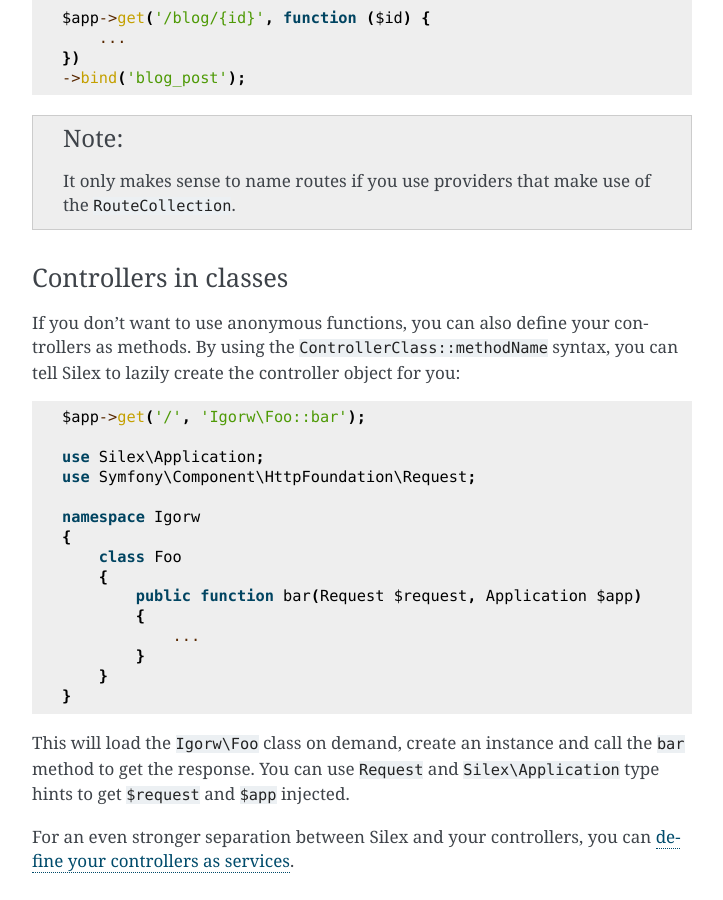
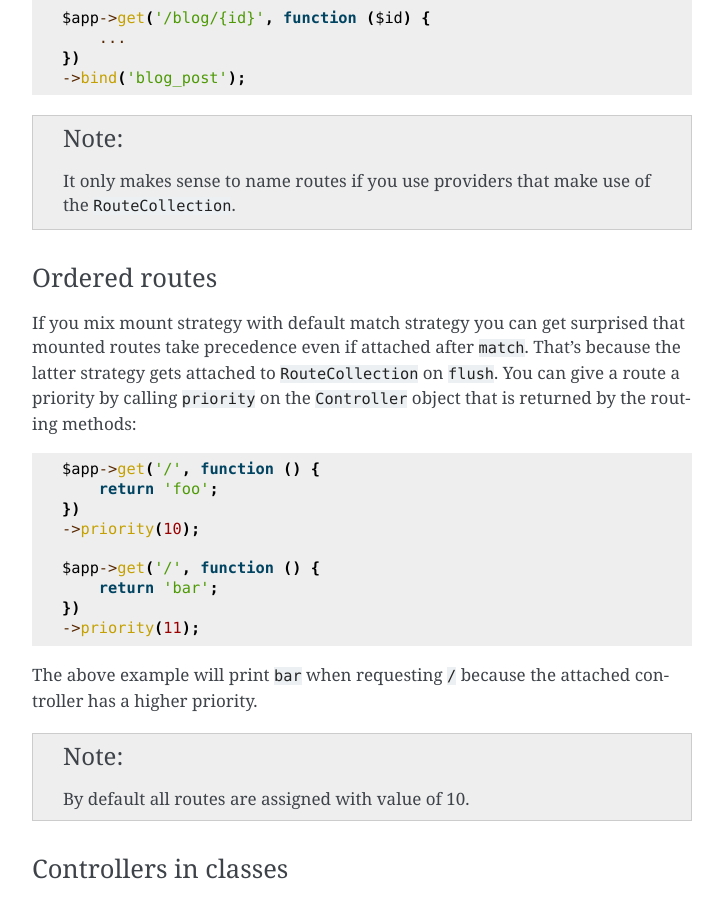
Before and after one commit to silexphp/Silex, a Sphinx documentation site: the page built from doc/usage.rst, in a window 1280 px wide and 900 px high, scrolled down 8572 px. Shown: the whole window, without its empty margins (388-1111 px from the left). Built offline with Sphinx 7.4.7, drawn with Linux system fonts in a browser that asks for light colours; pages that are not in the unit, such as notebooks, are missing from menus.

Commit message:
updated doc/usage.rst to describe ordering

```diff
--- a/doc/usage.rst
+++ b/doc/usage.rst
@@ -410,6 +410,32 @@ really be used. You can give a route a name by calling ``bind`` on the
     It only makes sense to name routes if you use providers that make use of
     the ``RouteCollection``.
 
+Ordered routes
+~~~~~~~~~~~~~~
+
+If you mix mount strategy with default match strategy you can get surprised
+that mounted routes take precedence even if attached after ``match``. That's
+because the latter strategy gets attached to ``RouteCollection`` on ``flush``.
+You can give a route a priority by calling ``priority`` on the ``Controller``
+object that is returned by the routing methods::
+
+    $app->get('/', function () {
+        return 'foo';
+    })
+    ->priority(10);
+
+    $app->get('/', function () {
+        return 'bar';
+    })
+    ->priority(11);
+
+The above example will print ``bar`` when requesting ``/`` because the attached
+controller has a higher priority.
+
+.. note::
+
+    By default all routes are assigned with value of 10.
+
 Controllers in classes
 ~~~~~~~~~~~~~~~~~~~~~~
 
```
